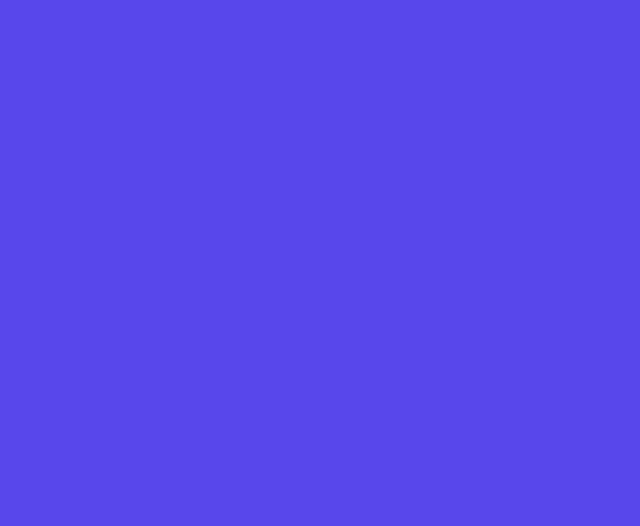
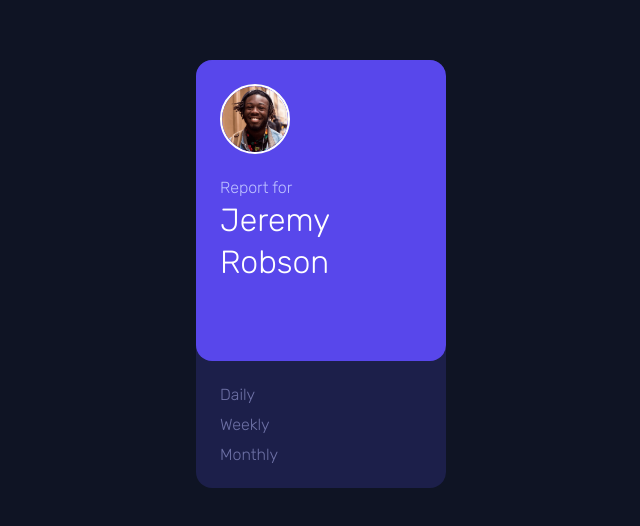
Before and after one commit to LunZaiZai0223/time-tracking-dashboard-main, a Vue app: page / in a window 1280 px wide. Shown: the part 126-652 px from the top of the page, without its empty margins (319-959 px from the left). Built offline with nearby package versions, Linux system fonts and the light colour scheme.

Commit message:
feat: add basic MainCard and ButtonList components

```diff
--- a/src/App.vue
+++ b/src/App.vue
@@ -1,11 +1,17 @@
 <template>
-  <div></div>
+  <div class="container">
+    <main-card></main-card>
+  </div>
 </template>
 
 <script>
+import MainCard from "./components/MainCard.vue";
+
 export default {
   name: "App",
-  components: {},
+  components: {
+    MainCard,
+  },
 };
 </script>
 
@@ -21,6 +27,26 @@ export default {
 body {
   font-family: "Rubik", sans-serif;
   min-height: 100vh;
-  background-color: hsl(246, 80%, 60%);
+  background-color: $bg-blue;
+}
+
+ul li {
+  list-style-type: none;
+}
+
+#app {
+  display: flex;
+  align-items: center;
+  justify-content: center;
+  min-height: 100vh;
+}
+
+.container {
+  display: grid;
+  max-width: 1024px;
+  margin: 0 auto;
+  grid-auto-columns: minmax(250px, auto);
+  grid-template-rows: repeat(2, 1fr);
+  gap: 1rem;
 }
 </style>
--- /dev/null
+++ b/src/components/ButtonList.vue
@@ -0,0 +1,49 @@
+<template>
+  <ul class="button-list">
+    <li class="button-item" v-for="({ type }, index) in buttons" :key="index">
+      <span>
+        {{ type }}
+      </span>
+    </li>
+  </ul>
+</template>
+
+<script>
+export default {
+  name: "ButtonList",
+  data() {
+    return {
+      buttons: [{ type: "Daily" }, { type: "Weekly" }, { type: "Monthly" }],
+    };
+  },
+};
+</script>
+
+<style scoped lang="scss">
+.button {
+  &-list {
+    display: flex;
+    gap: 0.7rem;
+    flex-direction: column;
+    padding: 1.5rem;
+
+    span {
+      color: $secondary-light;
+      font-weight: 300;
+      opacity: 0.5;
+      cursor: pointer;
+      transition: color 0.25s ease-in, opacity 0.25s ease-in;
+
+      &:hover {
+        opacity: 1;
+        color: White;
+      }
+    }
+
+    /* 用來標示現在是哪一個時段 */
+    .is-active {
+      color: White;
+    }
+  }
+}
+</style>
--- /dev/null
+++ b/src/components/MainCard.vue
@@ -0,0 +1,86 @@
+<template>
+  <section>
+    <div class="profile">
+      <div class="profile-body">
+        <img
+          class="profile-body-avatar"
+          src="../assets/images/image-jeremy.png"
+          alt="avatar-jeremy"
+        />
+        <h1 class="profile-body-text">
+          <span class="profile-body-text-title">{{ title }}</span>
+          <span class="profile-body-text-name"
+            >{{ firstname }} <span>{{ lastname }}</span></span
+          >
+        </h1>
+      </div>
+      <button-list></button-list>
+    </div>
+  </section>
+</template>
+
+<script>
+import ButtonList from "./ButtonList.vue";
+
+export default {
+  name: "MainCard",
+  components: {
+    ButtonList,
+  },
+  data() {
+    return {
+      title: "Report for",
+      lastname: "Robson",
+      firstname: "Jeremy",
+    };
+  },
+};
+</script>
+
+<style scoped lang="scss">
+section {
+  grid-row: 1 / 3;
+  grid-column: 1 / 2;
+}
+
+.profile {
+  background-color: $primary;
+  border-radius: 1rem;
+  &-body {
+    background-color: $primary-light;
+    padding: 1.5rem;
+    padding-right: 0;
+    padding-bottom: 5rem;
+    border-radius: 1rem;
+
+    &-avatar {
+      display: block;
+      width: 70px;
+      height: 70px;
+      border: 2px solid White;
+      border-radius: 50%;
+      margin-bottom: 1.5rem;
+    }
+
+    &-text {
+      font-weight: 300;
+      display: flex;
+      flex-direction: column;
+      gap: 0.25rem;
+
+      &-title {
+        font-size: 1rem;
+        color: $secondary-light;
+      }
+
+      &-name {
+        font-size: 2rem;
+        color: White;
+        display: flex;
+        flex-direction: column;
+        gap: 0.25rem;
+      }
+    }
+  }
+}
+</style>
--- a/src/scss/variables.scss
+++ b/src/scss/variables.scss
@@ -18,3 +18,6 @@ $green: hsl(145, 58%, 55%);
 $violet: hsl(264, 64%, 52%);
 // self care
 $orange: hsl(43, 84%, 65%);
+
+// Desktop width: 1024px
+// Mobile width: 768px
```
